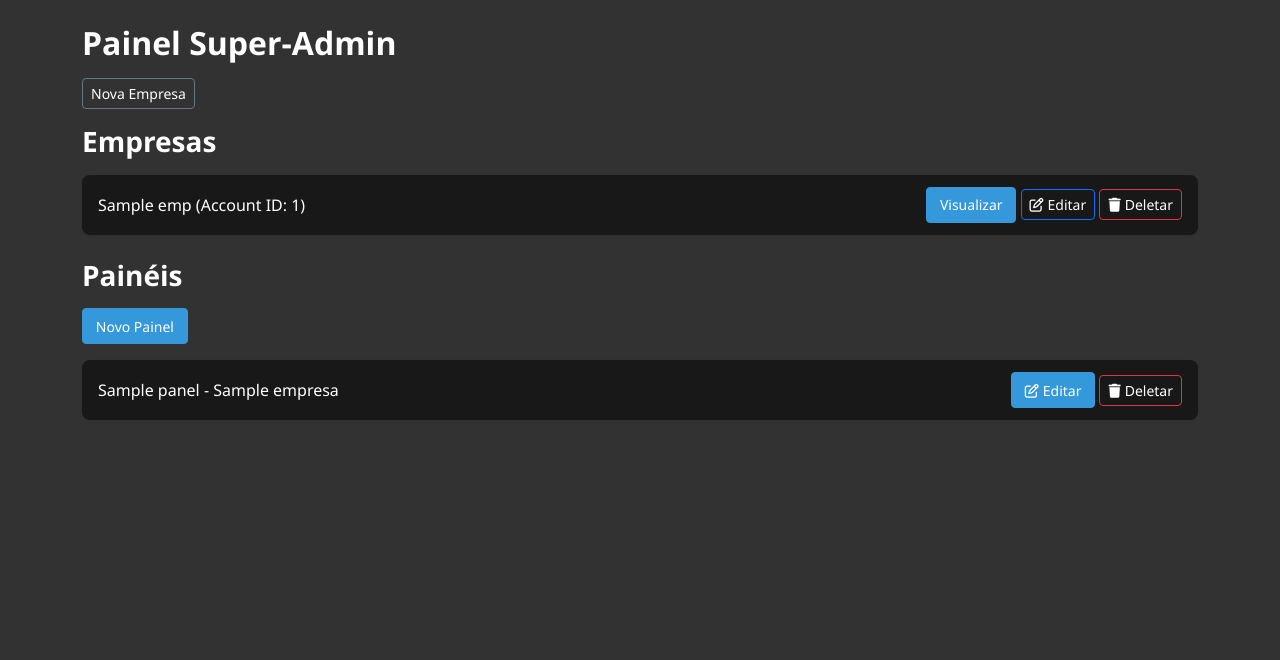
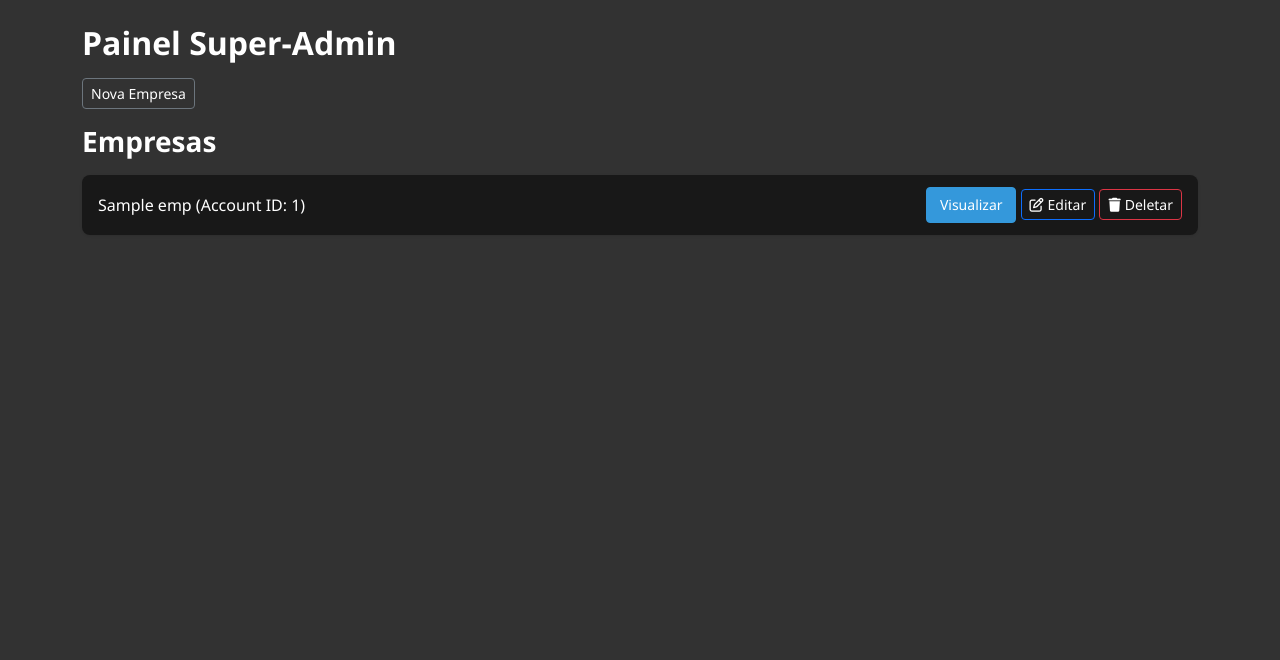
Before and after one commit to Edu2566/kanban-5x, a Python web app: template app/templates/superadmin/dashboard.html in a window 1280 px wide. Shown: the top 660 px of the page. Run offline with Jinja, Linux system fonts and the light colour scheme; the template is opened without the code that fills it: most values are stand-ins (such as "Sample title", 1, 10 or a date in 2020).

Commit message:
Remove dashboard panel list

```diff
--- a/app/routes/superadmin.py
+++ b/app/routes/superadmin.py
@@ -109,8 +109,7 @@ def add_user_to_panels(usuario):
 @superadmin_bp.route('/')
 def dashboard():
     empresas = Empresa.query.all()
-    panels = Panel.query.all()
-    return render_template('superadmin/dashboard.html', empresas=empresas, panels=panels)
+    return render_template('superadmin/dashboard.html', empresas=empresas)
 
 
 @superadmin_bp.route('/empresa/<int:empresa_id>')
--- a/app/templates/superadmin/dashboard.html
+++ b/app/templates/superadmin/dashboard.html
@@ -27,28 +27,7 @@
   {% endfor %}
 </ul>
 
-<h3 class="mt-4">Painéis</h3>
-<div class="mb-3">
-  <a href="{{ url_for('panels.create_panel', token=session['superadmin_token']) }}" class="btn btn-outline-secondary btn-sm">Novo Painel</a>
-</div>
-<ul>
-  {% for panel in panels %}
-  <li class="d-flex justify-content-between align-items-center">
-    <span>{{ panel.name }} - {{ panel.empresa.nome }}</span>
-    <div>
-      <a href="{{ url_for('panels.edit_panel', panel_id=panel.id, token=session['superadmin_token']) }}" class="btn btn-outline-primary btn-sm">
-        <i class="fa-regular fa-pen-to-square me-1"></i>Editar
-      </a>
-      <form method="post" action="{{ url_for('panels.delete_panel', panel_id=panel.id, token=session['superadmin_token']) }}" class="d-inline">
-        <input type="hidden" name="next" value="{{ url_for('superadmin.dashboard', token=session['superadmin_token']) }}">
-        <button type="submit" class="btn btn-outline-danger btn-sm">
-          <i class="fa-solid fa-trash me-1"></i>Deletar
-        </button>
-      </form>
-    </div>
-  </li>
-  {% endfor %}
-</ul>
+
 
 <!-- Modal Criar Empresa -->
 <div class="modal fade" id="createEmpresaModal" tabindex="-1" aria-labelledby="createEmpresaModalLabel" aria-hidden="true">
```
